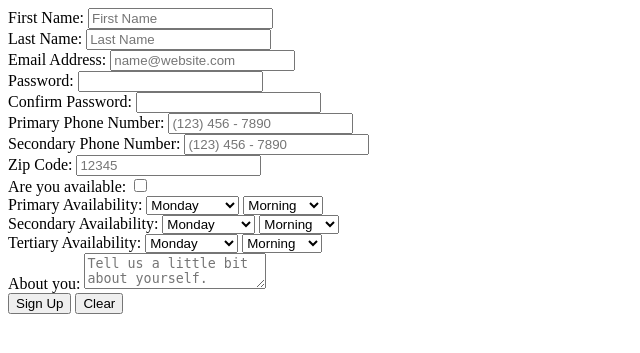
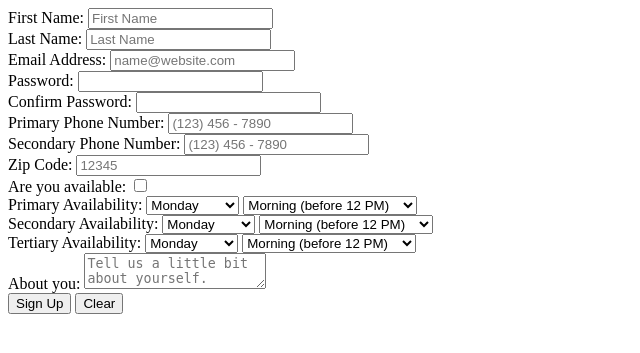
Before and after one commit to gabrielmiller/pghtechmentors, a PHP site: page /register.php in a window 1280 px wide. Shown: the top 353 px of the page, without its empty margins (0-640 px from the left). Run offline with PHP 8.4, Linux system fonts and the light colour scheme.

Commit message:
Updated : $times

```diff
--- a/register.php
+++ b/register.php
@@ -1,7 +1,7 @@
 <?php
 
 $days = array("Monday","Tuesday","Wednesday","Thursday","Friday","Saturday","Sunday");
-$times = array("Morning","Afternoon","Evening");
+$times = array("Morning (before 12 PM)","Afternoon (12 PM - 5 PM)","Evening (After 5PM)");
 $errors = array();
 $defaults = array(
     'name_first' => '',
```
